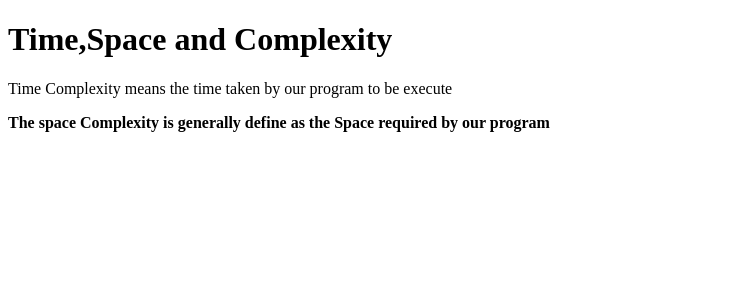
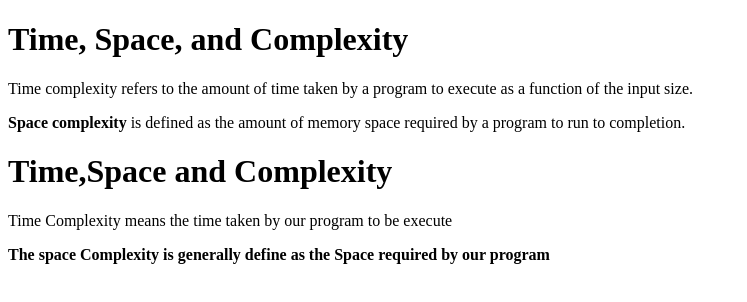
Before and after one commit to acciojob/time-and-space-complexity-Ishwar70, a website: page main.html in a window 1280 px wide. Shown: the whole page, without its empty margins (0-747 px from the left). Drawn offline with Linux system fonts and the light colour scheme.

Commit message:
created a submission

```diff
--- a/main.html
+++ b/main.html
@@ -5,6 +5,30 @@
 <head>
 	<link rel="stylesheet" href="styles.css">
 </head>
+<!DOCTYPE html>
+<html lang="en">
+
+<head>
+    <meta charset="UTF-8">
+    <title>Time, Space, and Complexity</title>
+    <link rel="stylesheet" href="styles.css">
+</head>
+
+<body>
+    <div>
+        <h1>Time, Space, and Complexity</h1>
+        <p>
+            Time complexity refers to the amount of time taken by a program to execute as a function of the input size.
+        </p>
+        <p>
+            <b>Space complexity</b> is defined as the amount of memory space required by a program to run to completion.
+        </p>
+    </div>
+
+    <script src="script.js"></script>
+</body>
+
+</html>
 
 <body>
 	<!-- the entire body must be written by student -->
```
